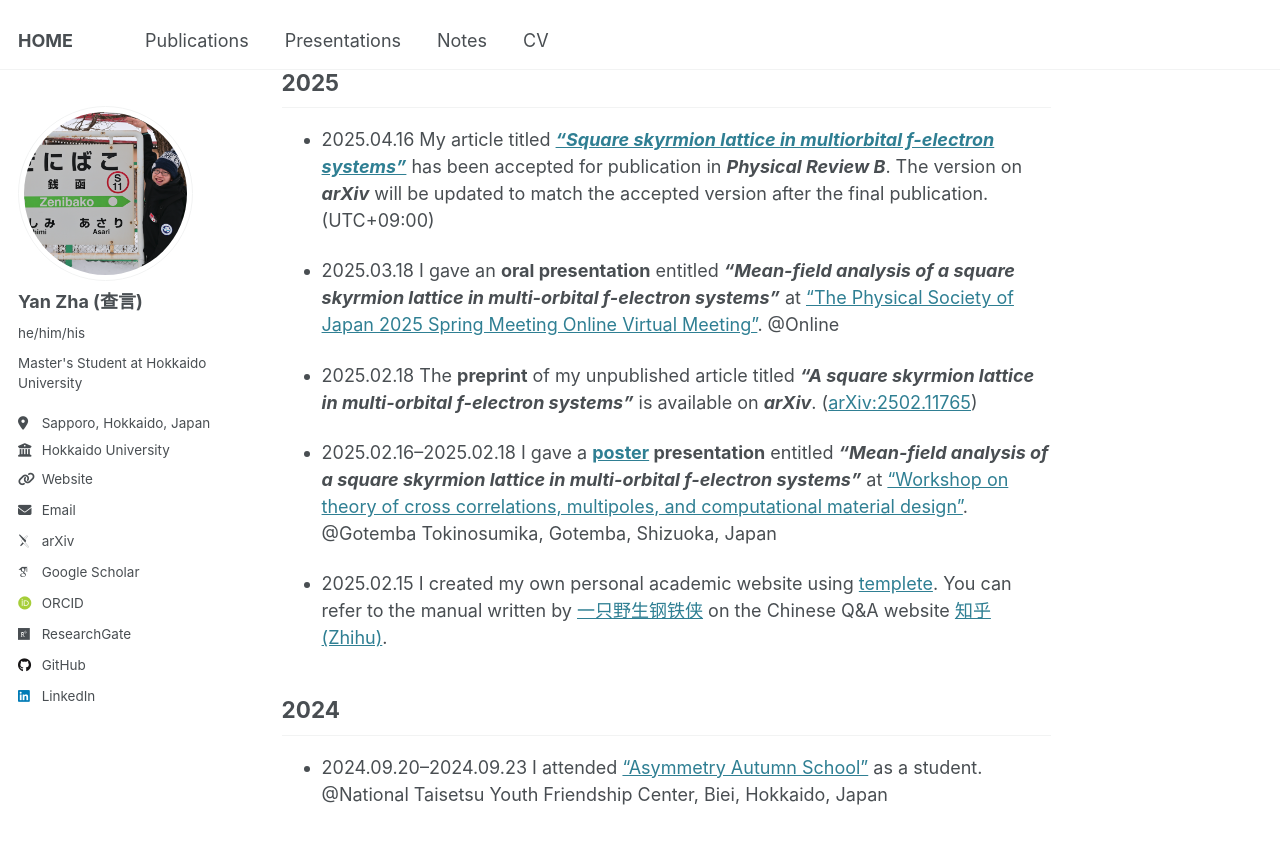
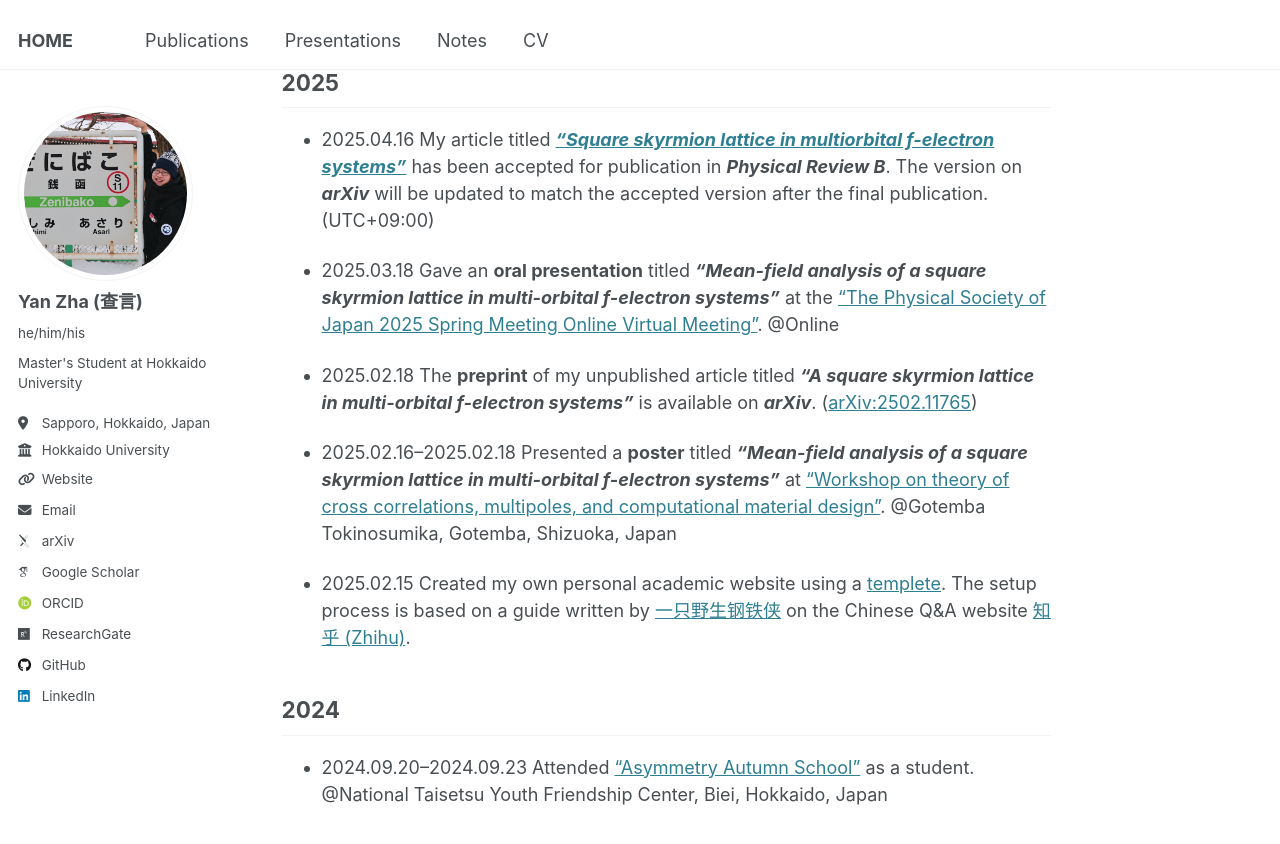
Before and after one commit to yzhacn/yzhacn.github.io, a Jekyll site: the page built from _pages/about.md, in a window 1280 px wide and 900 px high, scrolled down 765 px. Shown: the top 844 px of the window. Built offline with Jekyll 4.4.1, drawn with Linux system fonts in a browser that asks for light colours; some web fonts are replaced.

Commit message:
Update about.md

```diff
--- a/_pages/about.md
+++ b/_pages/about.md
@@ -26,15 +26,16 @@ NEWS
 ## 2025
 * 2025.04.16 My article titled ***["Square skyrmion lattice in multiorbital f-electron systems"](https://journals.aps.org/prb/accepted/c007cOd3O791634e48c74163b02a644642763e7a5)*** has been accepted for publication in ***Physical Review B***. The version on ***arXiv*** will be updated to match the accepted version after the final publication. (UTC+09:00)
 
-* 2025.03.18 I gave an **oral presentation** entitled ***"Mean-field analysis of a square skyrmion lattice in multi-orbital f-electron systems"*** at ["The Physical Society of Japan 2025 Spring Meeting Online Virtual Meeting"](https://www.jps.or.jp/english/meetings-and-awards/spring/spring-meeting.html). @Online
+* 2025.03.18 Gave an **oral presentation** titled ***"Mean-field analysis of a square skyrmion lattice in multi-orbital f-electron systems"*** at the ["The Physical Society of Japan 2025 Spring Meeting Online Virtual Meeting"](https://www.jps.or.jp/english/meetings-and-awards/spring/spring-meeting.html). @Online
 
 * 2025.02.18 The **preprint** of my unpublished article titled ***"A square skyrmion lattice in multi-orbital f-electron systems"*** is available on ***arXiv***. ([arXiv:2502.11765](https://arxiv.org/abs/2502.11765))
 
-* 2025.02.16--2025.02.18 I gave a **[poster](https://yzhacn.github.io/images/20250217_yzha_asymmetry.pdf) presentation** entitled ***"Mean-field analysis of a square skyrmion lattice in multi-orbital f-electron systems"*** at ["Workshop on theory of cross correlations, multipoles, and
+* 2025.02.16--2025.02.18 Presented a **poster** titled ***"Mean-field analysis of a square skyrmion lattice in multi-orbital f-electron systems"*** at ["Workshop on theory of cross correlations, multipoles, and
 computational material design"](https://asymmetry.hiroshima-u.ac.jp/event/2532). @Gotemba Tokinosumika, Gotemba, Shizuoka, Japan
 
 
-* 2025.02.15 I created my own personal academic website using [templete](https://github.com/academicpages/academicpages.github.io). You can refer to the manual written by [一只野生钢铁侠](https://www.zhihu.com/people/91-53-41-34) on the Chinese Q&A website [知乎 (Zhihu)](https://zhuanlan.zhihu.com/p/711554540).
+* 2025.02.15 Created my own personal academic website using a [templete](https://github.com/academicpages/academicpages.github.io). The setup process is based on a guide written by [一只野生钢铁侠](https://www.zhihu.com/people/91-53-41-34) on the Chinese Q&A website [知乎 (Zhihu)](https://zhuanlan.zhihu.com/p/711554540).
+
 
 ## 2024
-* 2024.09.20--2024.09.23 I attended ["Asymmetry Autumn School"](https://asymmetry.hiroshima-u.ac.jp/event/1097) as a student. @National Taisetsu Youth Friendship Center, Biei, Hokkaido, Japan
+* 2024.09.20--2024.09.23 Attended ["Asymmetry Autumn School"](https://asymmetry.hiroshima-u.ac.jp/event/1097) as a student. @National Taisetsu Youth Friendship Center, Biei, Hokkaido, Japan
```
